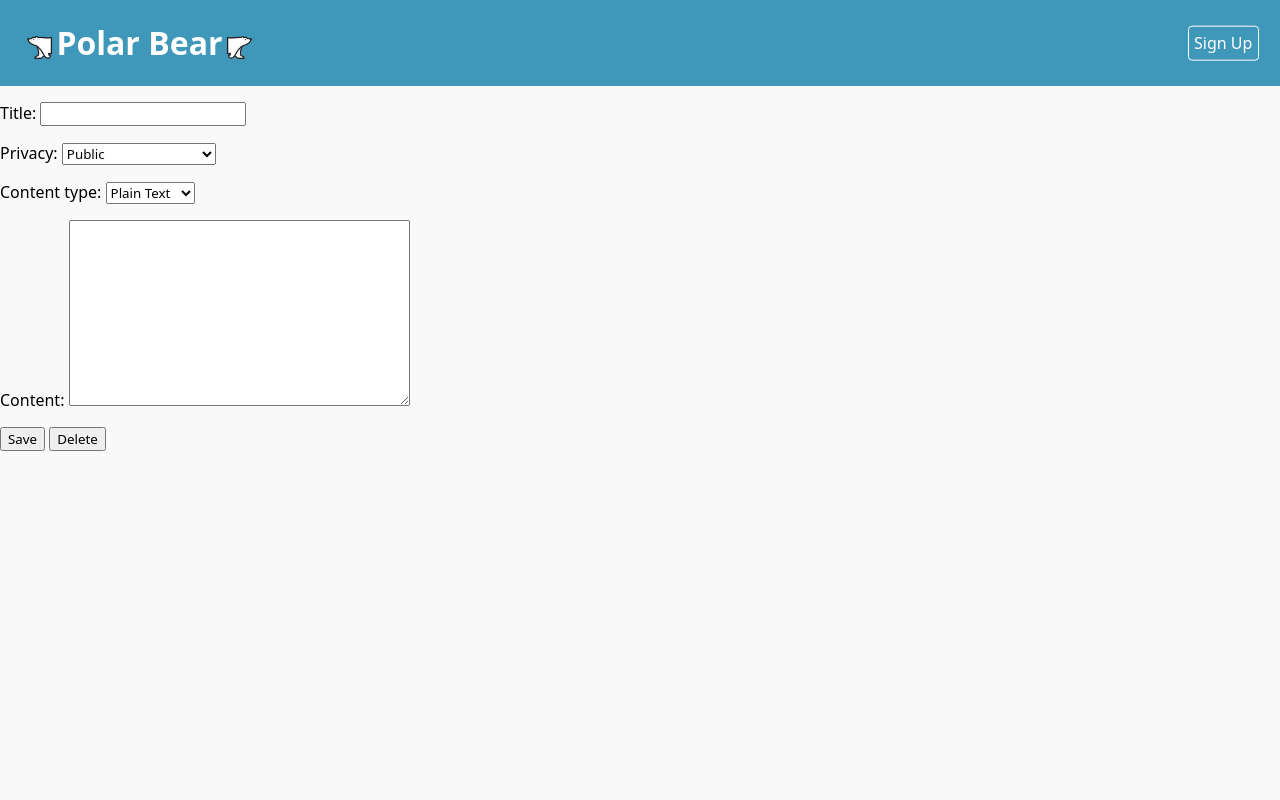
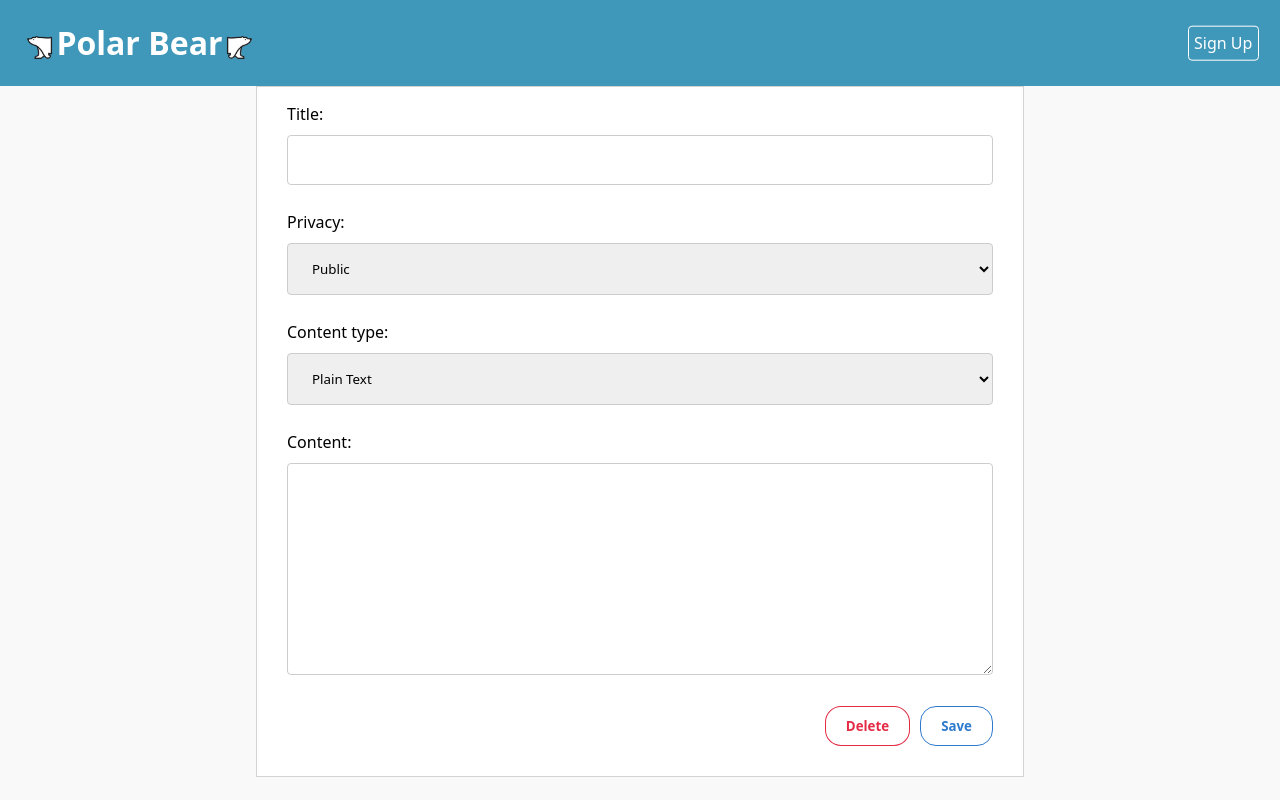
Before and after one commit to petelliott/CMPUT404-project, a Django app: template blog/templates/blog/edit.html in a window 1280 px wide. Run offline with Django 3.2, Linux system fonts and the light colour scheme; the template is opened without the code that fills it: values that come from a table or form of the project are taken from there, others are empty.

Commit message:
style edit post page

```diff
--- /dev/null
+++ b/blog/static/blog/editpost.css
@@ -0,0 +1,68 @@
+input[type=text], select, textarea {
+    width: 100%;
+    padding: 15px 20px;
+    margin: 10px 0;
+    display: inline-block;
+    border: 1px solid #ccc;
+    border-radius: 4px;
+    box-sizing: border-box;
+}
+
+form div {
+    border-radius: 5px;
+    background-color: #f2f2f2;
+    padding: 20px;
+}
+
+.post-content{
+    margin-left:20%;
+    margin-right:20%;
+    border-style: solid;
+    border-color: lightgray;
+    border-width: 1px;
+    padding: 0px 30px 30px 30px;
+    background-color: white;
+    overflow: hidden;
+}
+
+#save-button{
+    color: #2e7acd;
+    background-color: white;
+    border: none;
+    border-width: 1px;
+    border-style: solid;
+    border-color: #2e7acd;
+    display: block;
+    float: right;
+    padding: 10px 20px;
+    text-align: center;
+    font-weight: bold;
+    border-width: 1px;
+    border-radius: 16px;
+}
+
+#save-button:hover{
+    background-color: #2e7bcd2d;
+}
+
+
+#delete-button{
+    margin-right: 10px;
+    color: #e00c29de;
+    background-color: white;
+    border: none;
+    border-width: 1px;
+    border-style: solid;
+    border-color: #e00c29de;
+    display: block;
+    float: right;
+    padding: 10px 20px;
+    text-align: center;
+    font-weight: bold;
+    border-width: 1px;
+    border-radius: 16px;
+}
+
+#delete-button:hover{
+    background-color: #e00c2842;
+}
--- a/blog/templates/blog/edit.html
+++ b/blog/templates/blog/edit.html
@@ -1,17 +1,21 @@
 {% extends "base.html" %}
 {% load static %}
 {% block title %}PolarBear -- Editing{% endblock %}
+{% block stylesheets %}<link rel="stylesheet" type="text/css" href="{% static 'blog/editpost.css'%}">{% endblock %}
 {% block content %}
+
+<div class="post-content">
   <form id = 'p' action="{% url 'edit' post.pk %}" method="post" enctype="multipart/form-data" onsubmit="return validateForm()">
     {% csrf_token %}
     {{ form.as_p }}
-  <input type="submit" value="Save">
-  <button type="submit"
+    <input id="save-button" type="submit" value="Save">
+    <button id="delete-button" type="submit"
             formaction="{% url 'delete' post.pk %}"
             onclick="return confirm('Are you sure you want to delete this post?');">
       Delete
     </button>
   </form>
+</div>
 <script type="text/javascript" src = "{% static 'blog/index.js'%}" ></script>
 
 {% endblock %}
```
Lines whose indentation alone changed are shown as unchanged.
